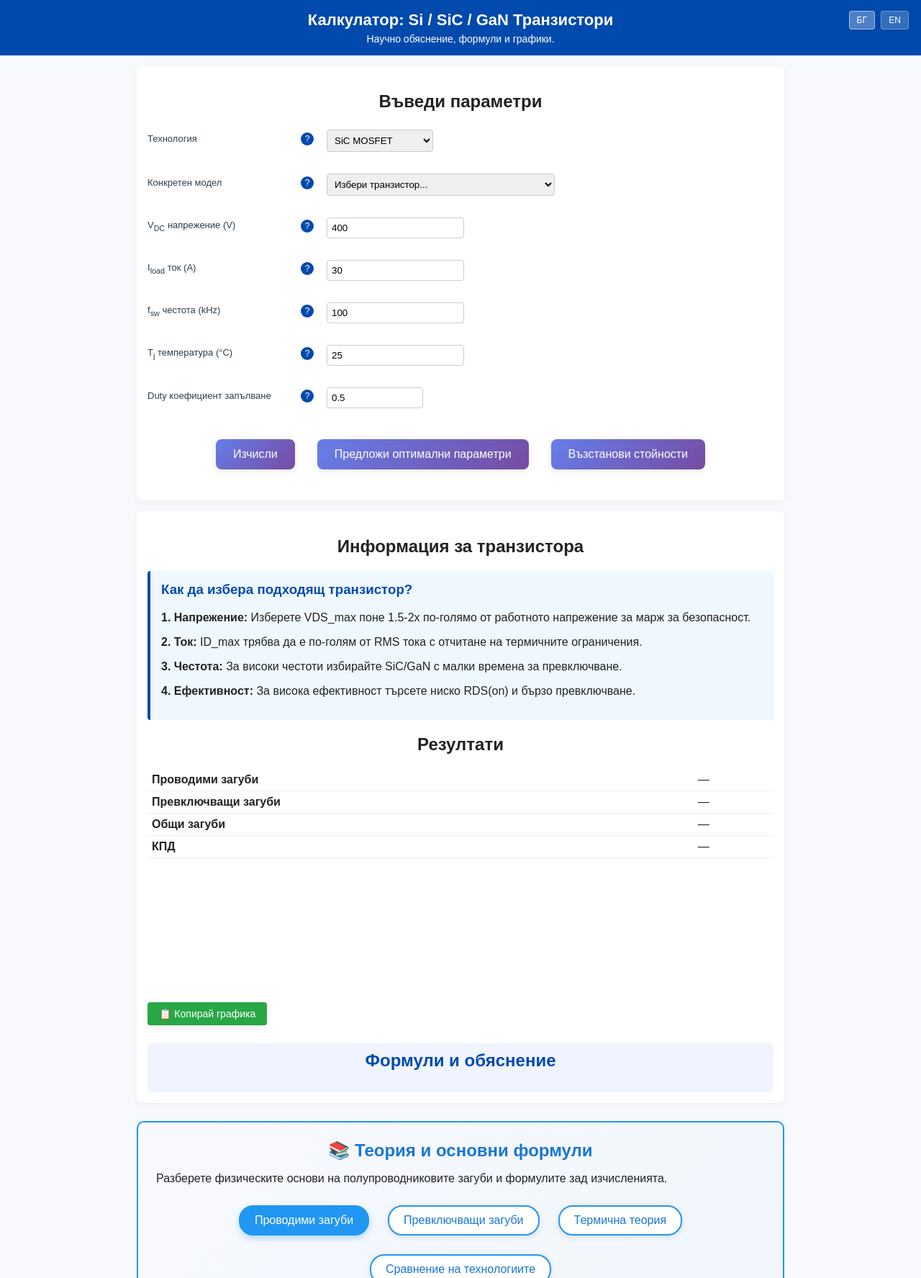
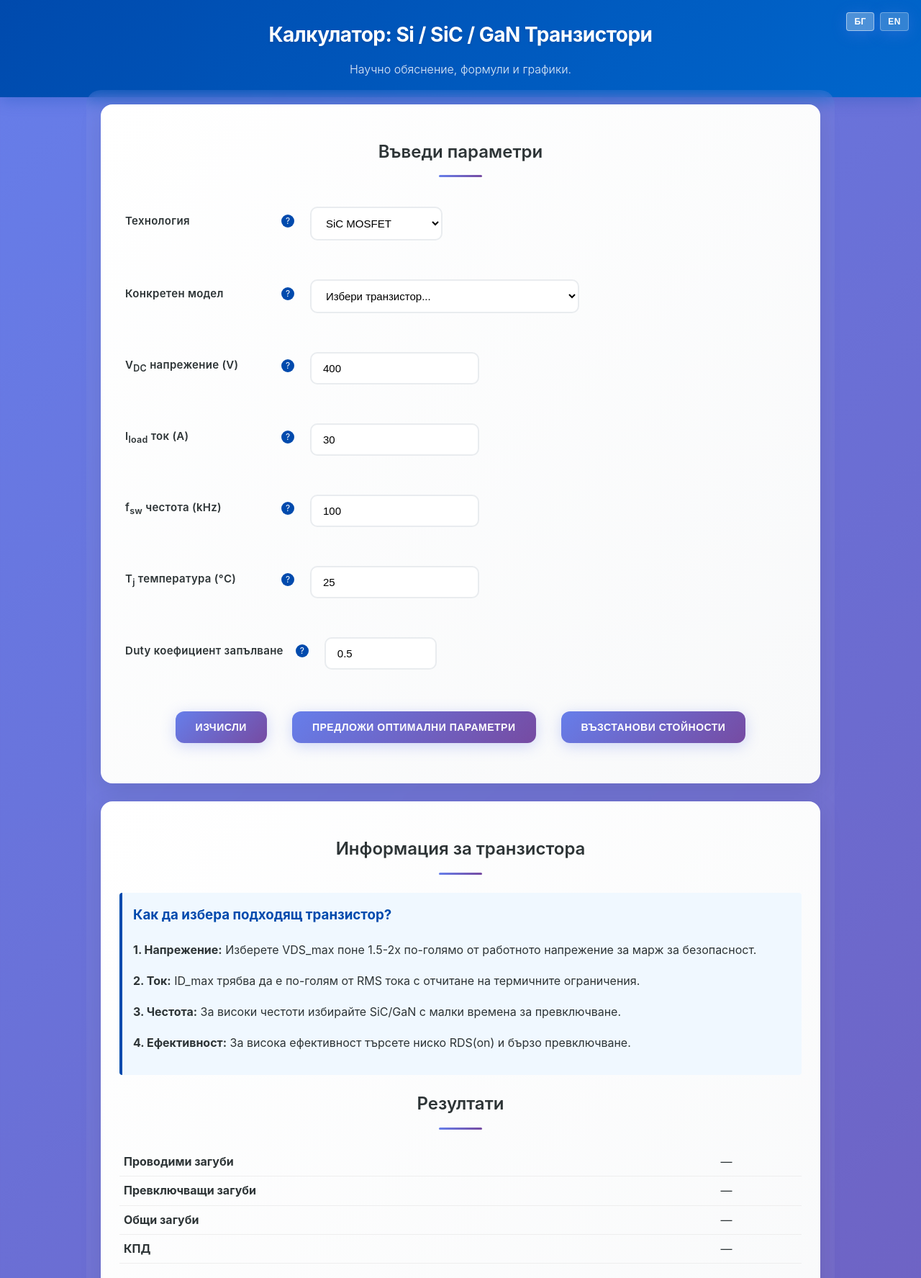
Before and after one commit to wafray93/PowerLossCalc, a Flask app: page / in a window 1280 px wide; the page is wider, and only the part inside the window is pictured. Shown: the top 1775 px of that part at 72% size. Run offline with Flask 3, Linux system fonts and the light colour scheme; a map, chart or similar area stays blank.

Commit message:
Improve visual appeal with a psychologically optimized design
Update CSS styles to enhance user experience with a more pleasant and modern aesthetic, incorporating gradients, softer colors, increased padding, and refined typography for improved readability and visual comfort.

Replit-Commit-Author: Agent
Replit-Commit-Session-Id: 35db456f-c712-474e-9618-67bf690588bc
Replit-Commit-Checkpoint-Type: full_checkpoint
Replit-Commit-Screenshot-Url: https://storage.googleapis.com/screenshot-production-us-central1/7a54c3c4-03b2-40e6-af10-77373727e946/35db456f-c712-474e-9618-67bf690588bc/SjH1ZL2

```diff
--- a/static/style.css
+++ b/static/style.css
@@ -1,16 +1,23 @@
+/* Психологически оптимизиран дизайн за комфорт на окото */
 body {
-  font-family: Arial, sans-serif;
-  background: #f7f9fc;
+  font-family: -apple-system, BlinkMacSystemFont, 'Segoe UI', Roboto, 'Inter', sans-serif;
+  background: linear-gradient(135deg, #667eea 0%, #764ba2 100%);
   margin: 0;
-  color: #222;
+  color: #2d3436;
+  line-height: 1.7;
+  font-size: 16px;
+  -webkit-font-smoothing: antialiased;
+  -moz-osx-font-smoothing: grayscale;
 }
 
 header {
-  background: #004aad;
+  background: linear-gradient(135deg, #004aad 0%, #0066cc 100%);
   color: white;
-  padding: 15px;
+  padding: 25px 15px;
   text-align: center;
   position: relative;
+  box-shadow: 0 4px 20px rgba(0, 74, 173, 0.3);
+  backdrop-filter: blur(10px);
 }
 
 .language-switcher {
@@ -41,26 +48,42 @@ header {
 
 h1 {
   margin: 0;
-  font-size: 22px;
+  font-size: 28px;
+  font-weight: 700;
+  letter-spacing: -0.5px;
+  text-shadow: 0 2px 4px rgba(0,0,0,0.1);
 }
 
 .lead {
-  margin: 5px 0 0;
-  font-size: 14px;
+  margin: 10px 0 0;
+  font-size: 16px;
+  opacity: 0.9;
+  font-weight: 300;
 }
 
 main {
-  padding: 15px;
-  max-width: 900px;
+  padding: 20px;
+  max-width: 1000px;
   margin: auto;
+  background: rgba(255,255,255,0.05);
+  border-radius: 20px;
+  backdrop-filter: blur(10px);
+  margin-top: -10px;
+  position: relative;
+  z-index: 1;
 }
 
 .controls, .results {
-  background: #fff;
-  padding: 15px;
-  margin-bottom: 15px;
-  border-radius: 8px;
-  box-shadow: 0 2px 8px rgba(0,0,0,0.05);
+  background: linear-gradient(135deg, #ffffff 0%, #f8f9fa 100%);
+  padding: 25px;
+  margin-bottom: 25px;
+  border-radius: 16px;
+  box-shadow: 0 8px 32px rgba(0,0,0,0.1);
+  border: 1px solid rgba(255,255,255,0.8);
+  backdrop-filter: blur(10px);
+  transition: all 0.3s ease;
+  position: relative;
+  overflow: hidden;
 }
 
 .controls h2,
@@ -70,7 +93,29 @@ main {
 .thermal h2,
 .theory h2 {
   text-align: center;
-  margin-bottom: 20px;
+  margin-bottom: 25px;
+  font-size: 24px;
+  font-weight: 600;
+  color: #2d3436;
+  position: relative;
+  padding-bottom: 15px;
+}
+
+.controls h2::after,
+.results h2::after,
+.explanation h2::after,
+.analysis h2::after,
+.thermal h2::after,
+.theory h2::after {
+  content: '';
+  position: absolute;
+  bottom: 0;
+  left: 50%;
+  transform: translateX(-50%);
+  width: 60px;
+  height: 3px;
+  background: linear-gradient(90deg, #667eea 0%, #764ba2 100%);
+  border-radius: 2px;
 }
 
 .row {
@@ -88,29 +133,67 @@ label {
 }
 
 input, select {
-  padding: 6px;
-  border: 1px solid #ccc;
-  border-radius: 4px;
-  margin-top: 5px;
+  padding: 12px 16px;
+  border: 2px solid #e9ecef;
+  border-radius: 10px;
+  margin-top: 8px;
+  font-size: 15px;
+  transition: all 0.3s ease;
+  background: rgba(255,255,255,0.9);
+  backdrop-filter: blur(5px);
+}
+
+input:focus, select:focus {
+  outline: none;
+  border-color: #667eea;
+  box-shadow: 0 0 0 3px rgba(102, 126, 234, 0.15);
+  background: #ffffff;
+  transform: scale(1.02);
+}
+
+input:hover, select:hover {
+  border-color: #adb5bd;
+  background: #ffffff;
 }
 
 button {
-  padding: 12px 24px;
+  padding: 14px 28px;
   border: none;
-  border-radius: 8px;
+  border-radius: 12px;
   background: linear-gradient(135deg, #667eea 0%, #764ba2 100%);
   color: white;
   font-size: 16px;
-  font-weight: 500;
+  font-weight: 600;
   cursor: pointer;
-  margin: 8px;
-  transition: all 0.3s ease;
-  box-shadow: 0 2px 10px rgba(0,0,0,0.1);
+  margin: 10px;
+  transition: all 0.4s cubic-bezier(0.4, 0, 0.2, 1);
+  box-shadow: 0 4px 20px rgba(102, 126, 234, 0.3);
+  position: relative;
+  overflow: hidden;
+  letter-spacing: 0.5px;
+  text-transform: uppercase;
+  font-size: 14px;
 }
 
 button:hover {
-  transform: translateY(-2px);
-  box-shadow: 0 4px 15px rgba(0,0,0,0.2);
+  transform: translateY(-3px);
+  box-shadow: 0 8px 30px rgba(102, 126, 234, 0.4);
+  background: linear-gradient(135deg, #7c88ff 0%, #8a5cb8 100%);
+}
+
+button::before {
+  content: '';
+  position: absolute;
+  top: 0;
+  left: -100%;
+  width: 100%;
+  height: 100%;
+  background: linear-gradient(90deg, transparent, rgba(255,255,255,0.2), transparent);
+  transition: left 0.5s ease;
+}
+
+button:hover::before {
+  left: 100%;
 }
 
 .button-row {
@@ -126,18 +209,28 @@ button:hover {
   display: flex;
   flex-direction: row !important;
   align-items: center;
-  gap: 8px;
-  margin-bottom: 15px;
+  gap: 12px;
+  margin-bottom: 20px;
   flex-wrap: nowrap;
+  padding: 8px;
+  border-radius: 12px;
+  transition: all 0.3s ease;
+}
+
+.input-group:hover {
+  background: rgba(102, 126, 234, 0.05);
+  transform: translateX(5px);
 }
 
 .input-group span:first-child {
   min-width: 200px;
-  font-weight: 500;
-  color: #2c3e50;
+  font-weight: 600;
+  color: #2d3436;
   white-space: nowrap;
   display: inline-block;
   text-align: left;
+  font-size: 15px;
+  letter-spacing: 0.3px;
 }
 
 .input-group .tooltip-icon {
```
